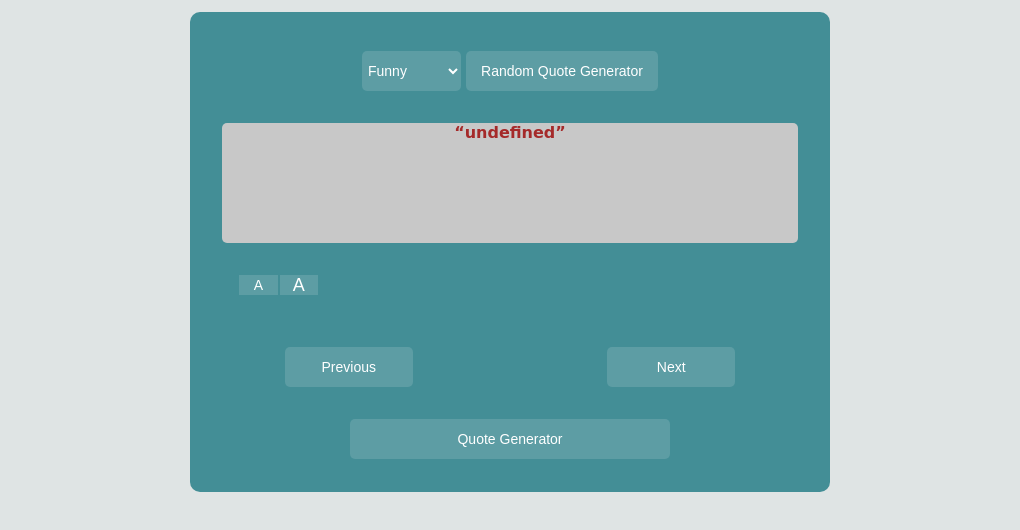
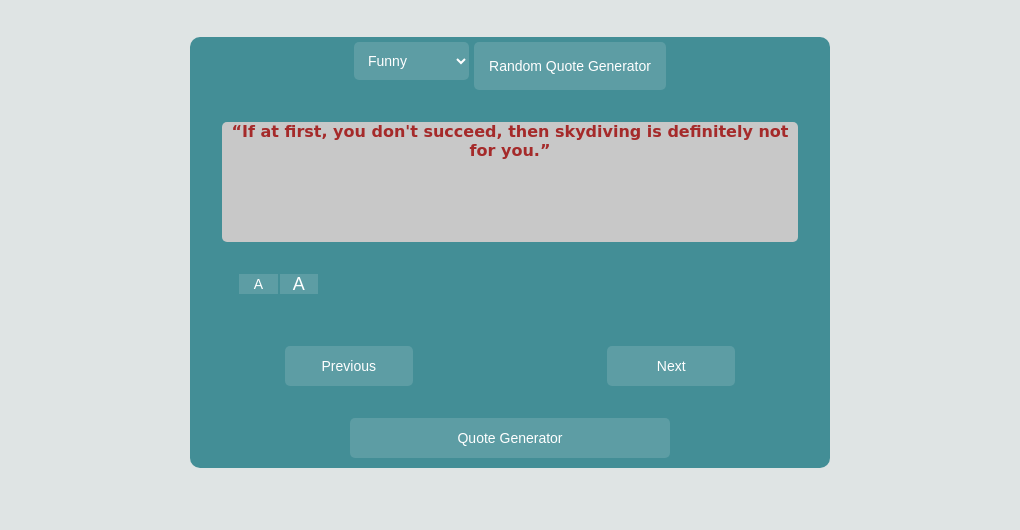
Before and after one commit to Sandhya0726/Quote-Generator, a plain HTML site: page index.html in a window 1280 px wide. Both pictures are taken after a click on the button "Previous". Shown: the part 208-738 px from the top of the page, without its empty margins (130-1150 px from the left). Drawn offline with Linux system fonts and the light colour scheme.

Commit message:
fix:fixed the undefined quotes

```diff
--- a/index.html
+++ b/index.html
@@ -18,8 +18,7 @@
       <div id="wrapper" class="wrapper">
         <div class="category-wrapper">
           <div class="select-menu">
-            <select id="quoteitems" onchange="changeCategory()">
-              <!-- <option value="" disabled selected>Select the quote type</option> -->
+            <select id="quotecategory" onchange="changeCategory()">
               <option value="funny">Funny</option>
               <option value="motivational">Motivational</option>
             </select>
--- a/script.js
+++ b/script.js
@@ -4,12 +4,26 @@ const quotes = {
     "I'm not lazy, I'm on energy-saving mode.",
     "I put the 'pro' in procrastination.",
     "I'm not clumsy, I'm just testing the gravity... frequently.",
+    "Why don’t scientists trust atoms? Because they make up everything.",
+    "My bed is a magical place where I suddenly remember everything I forgot to do.",
+    "Do not take life too seriously. You will never get out of it alive.",
+    "Never trust people who smile constantly. They're either selling something or have no idea what's happening.",
+    "Change is inevitable, except from a vending machine.",
+    "Do not take life too seriously. You will never get out of it alive.",
+    "Behind every great man is a woman rolling her eyes.",
+    "If at first, you don't succeed, then skydiving is definitely not for you.",
   ],
   Motivation: [
     "It does not matter how slowly you go as long as you do not stop.",
     "The secret of getting ahead is getting started.",
     "Don't watch the clock; do what it does. Keep going.",
     "Believe in yourself and all that you are. Know that there is something inside you that is greater than any obstacle.",
+    "The future belongs to those who believe in the beauty of their dreams.",
+    "In the middle of difficulty lies opportunity.",
+    "The only limit to our realization of tomorrow will be our doubts of today.",
+    "The only person you should try to be better than is the person you were yesterday.",
+    "Success is not final, failure is not fatal: It is the courage to continue that counts.",
+    "Hardships often prepare ordinary people for an extraordinary destiny.",
   ],
 };
 console.log(quotes);
@@ -23,11 +37,14 @@ function displayQuote() {
 
 function nextQuote() {
   currentIndex = (currentIndex + 1) % quotes[currentCategory].length;
+
   displayQuote();
 }
 
 function prevQuote() {
-  currentIndex = (currentIndex - 1) % quotes[currentCategory].length;
+  currentIndex =
+    (currentIndex - 1 + quotes[currentCategory].length) %
+    quotes[currentCategory].length;
   displayQuote();
 }
 
--- a/style.css
+++ b/style.css
@@ -40,7 +40,7 @@
 }
 #container .wrapper {
   width: 50%;
-  height: 60%;
+  height: auto;
   background-color: #438e96;
   border-radius: 10px;
   display: flex;
@@ -98,6 +98,8 @@ select {
   border: none;
   background-color: #ecf3f327;
   border-radius: 5px;
+  border: none;
+  outline: none;
 }
 select option {
   background-color: #ecf3f327;
@@ -107,7 +109,7 @@ select option {
 }
 
 #random-btn {
-  height: 5vh;
+  height: 6vh;
   border-radius: 5px;
 }
 .previous {
@@ -129,6 +131,7 @@ select option {
 .qg-btn {
   display: flex;
   justify-content: center;
+  margin-bottom: 10px;
 }
 #qg {
   height: 5vh;
@@ -195,7 +198,7 @@ select option {
   }
   #container .wrapper {
     width: 90%;
-    height: 70%;
+    height: auto;
     border-radius: 10px;
     display: flex;
     flex-direction: column;
@@ -219,7 +222,7 @@ select option {
     font-weight: bolder;
     color: brown;
     padding: 5px;
-    height: 20vh;
+    height: 30vh;
     place-items: center;
     text-align: center;
   }
```
